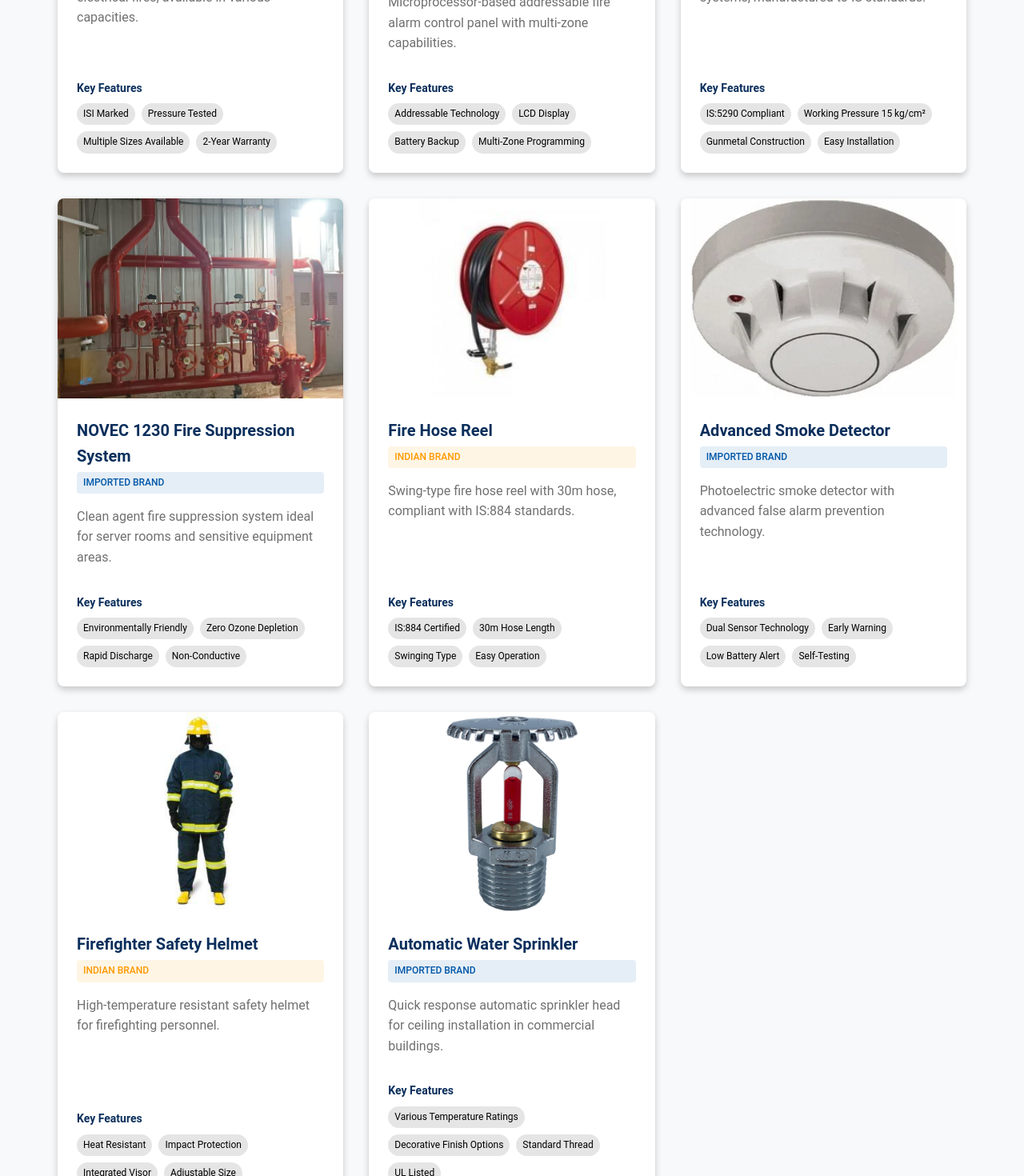
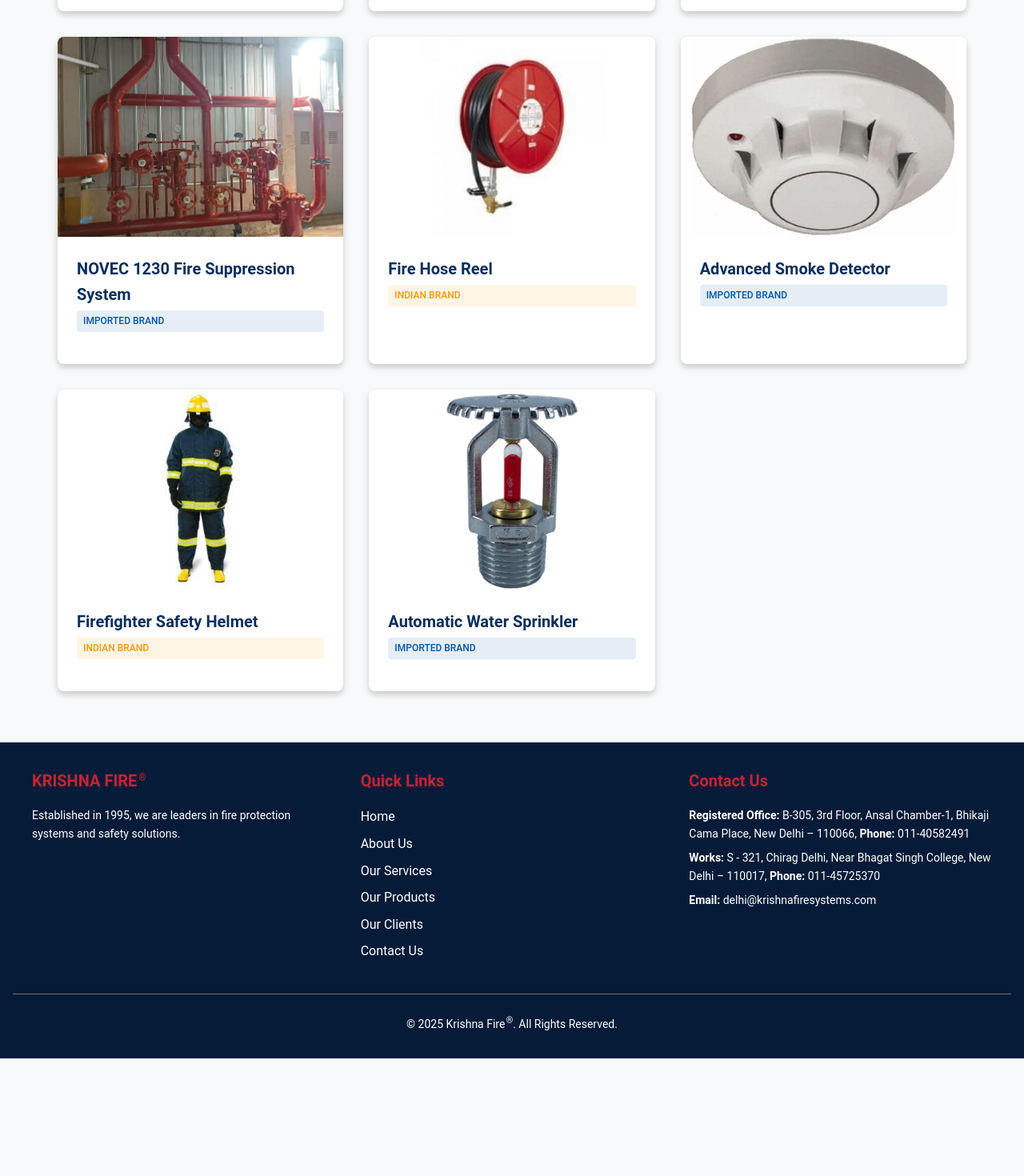
Before and after one commit to niteshsaxena03/KrishnaFiresystems, a React (Vite) app: page /products in a window 1280 px wide. Shown: the part 760-2230 px from the top of the page at 80% size. After the commit the page ends 2083 px from the top, so only its background shows below. Built offline with nearby package versions, Linux system fonts and the light colour scheme.

Commit message:
Removed description from all products

```diff
--- a/src/pages/Products.jsx
+++ b/src/pages/Products.jsx
@@ -24,120 +24,56 @@ const Products = () => {
       name: "CO2 Fire Extinguisher",
       origin: "Indian",
       category: "fire-extinguishers",
-      description:
-        "ISI-marked CO2 fire extinguishers for electrical fires, available in various capacities.",
       image: imageSet[0],
-      features: [
-        "ISI Marked",
-        "Pressure Tested",
-        "Multiple Sizes Available",
-        "2-Year Warranty",
-      ],
     },
     {
       id: 2,
       name: "Advanced Fire Alarm Control Panel",
       origin: "Imported",
       category: "alarm-systems",
-      description:
-        "Microprocessor-based addressable fire alarm control panel with multi-zone capabilities.",
       image: imageSet[1],
-      features: [
-        "Addressable Technology",
-        "LCD Display",
-        "Battery Backup",
-        "Multi-Zone Programming",
-      ],
     },
     {
       id: 3,
       name: "Fire Hydrant Valve",
       origin: "Indian",
       category: "hydrant-systems",
-      description:
-        "Single outlet landing valve for fire hydrant systems, manufactured to IS standards.",
       image: imageSet[2],
-      features: [
-        "IS:5290 Compliant",
-        "Working Pressure 15 kg/cm²",
-        "Gunmetal Construction",
-        "Easy Installation",
-      ],
     },
     {
       id: 4,
       name: "NOVEC 1230 Fire Suppression System",
       origin: "Imported",
       category: "suppression-systems",
-      description:
-        "Clean agent fire suppression system ideal for server rooms and sensitive equipment areas.",
       image: imageSet[3],
-      features: [
-        "Environmentally Friendly",
-        "Zero Ozone Depletion",
-        "Rapid Discharge",
-        "Non-Conductive",
-      ],
     },
     {
       id: 5,
       name: "Fire Hose Reel",
       origin: "Indian",
       category: "hydrant-systems",
-      description:
-        "Swing-type fire hose reel with 30m hose, compliant with IS:884 standards.",
       image: imageSet[4],
-      features: [
-        "IS:884 Certified",
-        "30m Hose Length",
-        "Swinging Type",
-        "Easy Operation",
-      ],
     },
     {
       id: 6,
       name: "Advanced Smoke Detector",
       origin: "Imported",
       category: "alarm-systems",
-      description:
-        "Photoelectric smoke detector with advanced false alarm prevention technology.",
       image: imageSet[5],
-      features: [
-        "Dual Sensor Technology",
-        "Early Warning",
-        "Low Battery Alert",
-        "Self-Testing",
-      ],
     },
     {
       id: 7,
       name: "Firefighter Safety Helmet",
       origin: "Indian",
       category: "safety-equipment",
-      description:
-        "High-temperature resistant safety helmet for firefighting personnel.",
       image: imageSet[6],
-      features: [
-        "Heat Resistant",
-        "Impact Protection",
-        "Integrated Visor",
-        "Adjustable Size",
-      ],
     },
     {
       id: 8,
       name: "Automatic Water Sprinkler",
       origin: "Imported",
       category: "suppression-systems",
-      description:
-        "Quick response automatic sprinkler head for ceiling installation in commercial buildings.",
       image: imageSet[7],
-      features: [
-        "Various Temperature Ratings",
-        "Decorative Finish Options",
-        "Standard Thread",
-        "UL Listed",
-      ],
     },
   ];
 
@@ -226,7 +162,7 @@ const Products = () => {
   const productImageStyle = {
     width: "100%",
     height: "100%",
-    objectFit: "contain" ,
+    objectFit: "contain",
     transition: "transform 0.5s ease",
   };
 
@@ -354,7 +290,10 @@ const Products = () => {
                 alt={product.name}
                 style={{
                   ...productImageStyle,
-                objectFit: product.id === 4 ? "cover" : productImageStyle?.objectFit || "contain",
+                  objectFit:
+                    product.id === 4
+                      ? "cover"
+                      : productImageStyle?.objectFit || "contain",
                 }}
                 onError={(e) => {
                   e.currentTarget.onerror = null;
@@ -367,18 +306,6 @@ const Products = () => {
               <span style={productOriginStyle(product.origin)}>
                 {product.origin} Brand
               </span>
-              <p style={productDescriptionStyle}>{product.description}</p>
-
-              <div style={featuresContainerStyle}>
-                <h4 style={featuresTitleStyle}>Key Features</h4>
-                <div style={featuresListStyle}>
-                  {product.features.map((feature, index) => (
-                    <span key={index} style={featureTagStyle}>
-                      {feature}
-                    </span>
-                  ))}
-                </div>
-              </div>
             </div>
           </div>
         ))}
```
Lines whose indentation alone changed are shown as unchanged.
